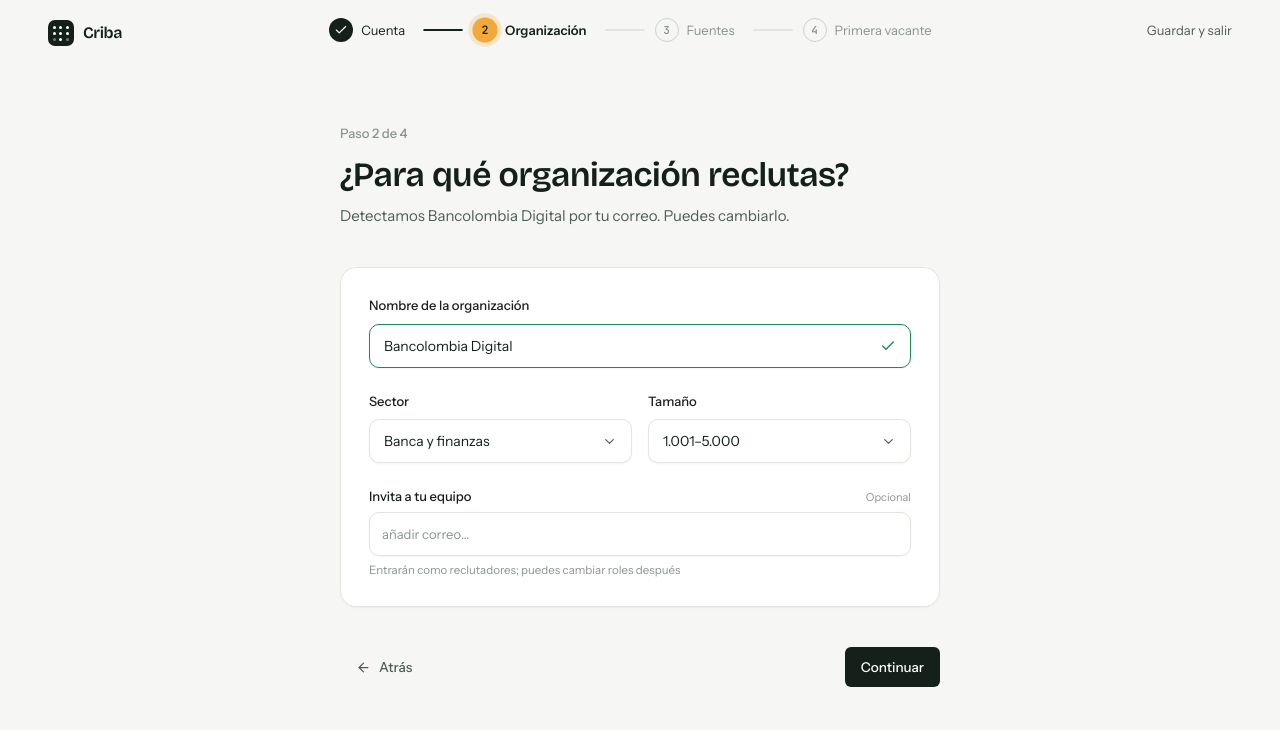
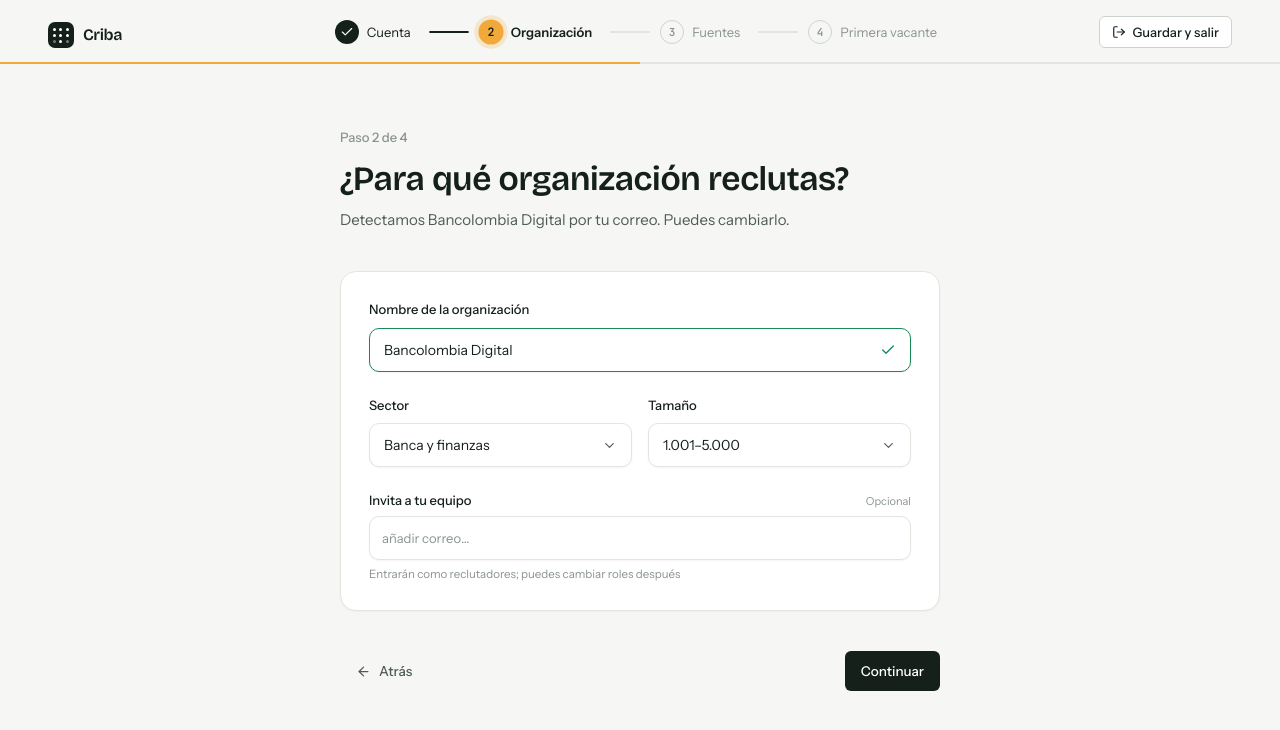
Before and after one commit to LaboratorioHack/ai_talent_web, a Next.js app: page /onboarding/2 in a window 1280 px wide. Shown: the top 730 px of the page. Built offline with nearby package versions, Linux system fonts and the light colour scheme.

Commit message:
feat: give the wizard a sticky bar, progress line and real exit button

```diff
--- a/src/app/(auth)/onboarding/layout.tsx
+++ b/src/app/(auth)/onboarding/layout.tsx
@@ -2,25 +2,32 @@ import type { ReactNode } from "react";
 import Link from "next/link";
 import { Logo } from "@/shared/components/ui";
 import { routes } from "@/shared/constants/routes";
-import { OnboardingSteps } from "@/features/onboarding/components/onboarding-steps";
+import { OnboardingProgress, OnboardingSteps } from "@/features/onboarding/components/onboarding-steps";
+import { SaveAndExit } from "@/features/onboarding/components/save-and-exit";
 import { OnboardingProvider } from "@/features/onboarding/state/onboarding-store";
 
-/** Barra del onboarding: marca, pasos y salida suave. El estado del alta vive en OnboardingProvider. */
+/**
+ * Barra del onboarding: marca, pasos (los hechos permiten volver) y una salida
+ * que guarda el avance. El progreso fino a lo ancho marca cuánto falta.
+ * El estado del alta vive en OnboardingProvider.
+ */
 export default function OnboardingLayout({ children }: { children: ReactNode }) {
   return (
-    <div className="flex flex-1 flex-col">
-      <header className="flex h-[60px] items-center justify-between px-12">
-        <Link href={routes.home} aria-label="Inicio">
-          <Logo />
-        </Link>
-        <OnboardingSteps />
-        <Link href={routes.home} className="text-sm text-ink-2 transition-colors hover:text-ink">
-          Guardar y salir
-        </Link>
-      </header>
-      <main className="flex flex-1 flex-col">
-        <OnboardingProvider>{children}</OnboardingProvider>
-      </main>
-    </div>
+    <OnboardingProvider>
+      {/* --app-header: alto de la barra fija; los encabezados sticky de las pantallas se pegan debajo. */}
+      <div className="flex flex-1 flex-col [--app-header:64px]">
+        <header className="sticky top-0 z-30 grid h-16 grid-cols-[1fr_auto_1fr] items-center bg-bg/85 px-12 backdrop-blur-md">
+          <Link href={routes.home} aria-label="Inicio" className="justify-self-start">
+            <Logo />
+          </Link>
+          <OnboardingSteps />
+          <div className="justify-self-end">
+            <SaveAndExit />
+          </div>
+          <OnboardingProgress />
+        </header>
+        <main className="flex flex-1 flex-col">{children}</main>
+      </div>
+    </OnboardingProvider>
   );
 }
--- a/src/features/onboarding/components/onboarding-steps.tsx
+++ b/src/features/onboarding/components/onboarding-steps.tsx
@@ -1,15 +1,41 @@
 "use client";
 
-import { usePathname } from "next/navigation";
+import { usePathname, useRouter } from "next/navigation";
 import { Steps } from "@/shared/components/ui";
+import { routes } from "@/shared/constants/routes";
 
 export const ONBOARDING_STEPS = ["Cuenta", "Organización", "Fuentes", "Primera vacante"];
 
-/** Lee el paso actual de la URL: /onboarding/2 es el índice 1; /onboarding/listo marca los cuatro como hechos. */
-export function OnboardingSteps() {
+/** Índice del paso según la URL: /onboarding/2 es 1; /onboarding/listo marca los cuatro como hechos. */
+export function useOnboardingStep(): number {
   const pathname = usePathname();
   const last = pathname.split("/").pop();
   const step = Number(last);
-  const current = last === "listo" ? 4 : Number.isFinite(step) && step >= 1 && step <= 4 ? step - 1 : 1;
-  return <Steps steps={ONBOARDING_STEPS} current={current} />;
+  return last === "listo" ? 4 : Number.isFinite(step) && step >= 1 && step <= 4 ? step - 1 : 1;
 }
+
+/** Pasos del onboarding; los ya hechos llevan de vuelta a su pantalla (la cuenta no). */
+export function OnboardingSteps() {
+  const router = useRouter();
+  const current = useOnboardingStep();
+  return (
+    <Steps
+      steps={ONBOARDING_STEPS}
+      current={current}
+      onStepClick={(i) => {
+        if (i >= 1 && i <= 3) router.push(routes.onboarding((i + 1) as 2 | 3 | 4));
+      }}
+    />
+  );
+}
+
+/** Progreso fino a lo ancho de la barra superior. */
+export function OnboardingProgress() {
+  const current = useOnboardingStep();
+  const ratio = Math.min(1, (current + 1) / ONBOARDING_STEPS.length);
+  return (
+    <div aria-hidden className="absolute inset-x-0 bottom-0 h-[2px] bg-border">
+      <div className="h-full origin-left bg-amber transition-transform duration-700 ease-[var(--ease-out-soft)]" style={{ transform: `scaleX(${ratio})` }} />
+    </div>
+  );
+}
--- /dev/null
+++ b/src/features/onboarding/components/save-and-exit.tsx
@@ -0,0 +1,25 @@
+"use client";
+
+import { useRouter } from "next/navigation";
+import { LogOut } from "lucide-react";
+import { Button, useToast } from "@/shared/components/ui";
+import { routes } from "@/shared/constants/routes";
+
+/** Salir del onboarding sin perder lo hecho: el avance vive en el store y se retoma luego. */
+export function SaveAndExit() {
+  const router = useRouter();
+  const { toast } = useToast();
+  return (
+    <Button
+      variant="outline"
+      size="sm"
+      icon={<LogOut />}
+      onClick={() => {
+        toast({ title: "Guardamos tu avance", description: "Puedes retomar la configuración cuando quieras." });
+        router.push(routes.home);
+      }}
+    >
+      Guardar y salir
+    </Button>
+  );
+}
```
